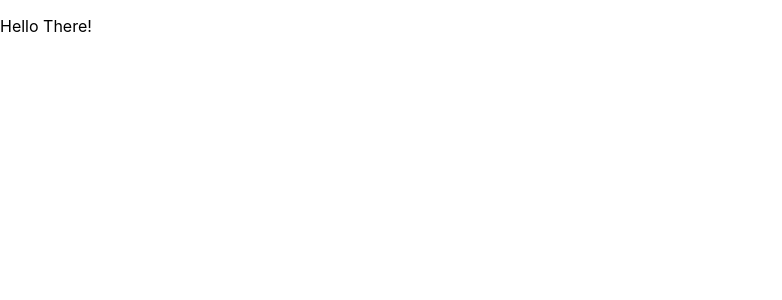
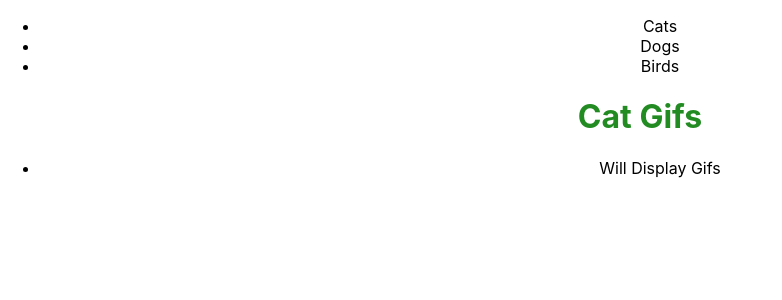
Before and after one commit to ColeS-code/Project-11-tech-degree-Cole-Smith, a React (Create React App) app in the folder my-app/: page / in a window 1280 px wide. Shown: the top 300 px of the page, without its empty margins (0-782 px from the left). Built offline with nearby package versions, Linux system fonts and the light colour scheme.

Commit message:
components

```diff
--- a/my-app/src/App.css
+++ /dev/null
@@ -1,38 +0,0 @@
-.App {
-  text-align: center;
-}
-
-.App-logo {
-  height: 40vmin;
-  pointer-events: none;
-}
-
-@media (prefers-reduced-motion: no-preference) {
-  .App-logo {
-    animation: App-logo-spin infinite 20s linear;
-  }
-}
-
-.App-header {
-  background-color: #282c34;
-  min-height: 100vh;
-  display: flex;
-  flex-direction: column;
-  align-items: center;
-  justify-content: center;
-  font-size: calc(10px + 2vmin);
-  color: white;
-}
-
-.App-link {
-  color: #61dafb;
-}
-
-@keyframes App-logo-spin {
-  from {
-    transform: rotate(0deg);
-  }
-  to {
-    transform: rotate(360deg);
-  }
-}
--- a/my-app/src/App.js
+++ /dev/null
@@ -1,29 +0,0 @@
-
-import './App.css';
-
-
-const App = (props) => {
-  return (
-    <p>Hello There!</p>
-  );
-}
-
-
-
-
-
-
-
-
-
-
-
-
-
-
-
-
-
-
-
-export default App;
--- /dev/null
+++ b/my-app/src/components/App.js
@@ -0,0 +1,18 @@
+
+import React from 'react';
+
+import Nav from './Nav';
+
+import Header from './Header';
+
+import Photo from './Photo';
+
+function App() {
+  return (
+    <><Nav /><Header /> <Photo /></>
+  );
+}
+
+
+
+export default App;
--- /dev/null
+++ b/my-app/src/components/Header.js
@@ -0,0 +1,11 @@
+import React from 'react';
+
+function Header() {
+    return (
+        <header>
+          <h1>Cat Gifs</h1>
+        </header>
+      );
+}
+
+export default Header;
--- /dev/null
+++ b/my-app/src/components/Nav.js
@@ -0,0 +1,13 @@
+import React from 'react';
+
+function Nav() {
+    return (
+       <ul>
+        <li>Cats</li>
+        <li>Dogs</li>
+        <li>Birds</li>
+       </ul>
+    );
+}
+
+export default Nav;
--- /dev/null
+++ b/my-app/src/components/Photo.js
@@ -0,0 +1,11 @@
+import React from 'react';
+
+function Photo() {
+    return (
+        <ul>
+            <li>Will Display Gifs</li>
+        </ul>
+    );
+}
+
+export default Photo;
--- a/my-app/src/index.css
+++ b/my-app/src/index.css
@@ -11,3 +11,16 @@ code {
   font-family: source-code-pro, Menlo, Monaco, Consolas, 'Courier New',
     monospace;
 }
+h1 {
+  text-align: center;
+}
+
+header {
+  text-align: center;
+  color: forestgreen;
+}
+
+li {
+  text-align: center;
+  text-decoration: none;
+}
--- a/my-app/src/index.js
+++ b/my-app/src/index.js
@@ -1,7 +1,7 @@
 import React from 'react';
 import ReactDOM from 'react-dom/client';
 import './index.css';
-import App from './App';
+import App from './components/App';
 import reportWebVitals from './reportWebVitals';
 
 const root = ReactDOM.createRoot(document.getElementById('root'));
```
Also changed, not shown: my-app/src/logo.svg (deleted).
